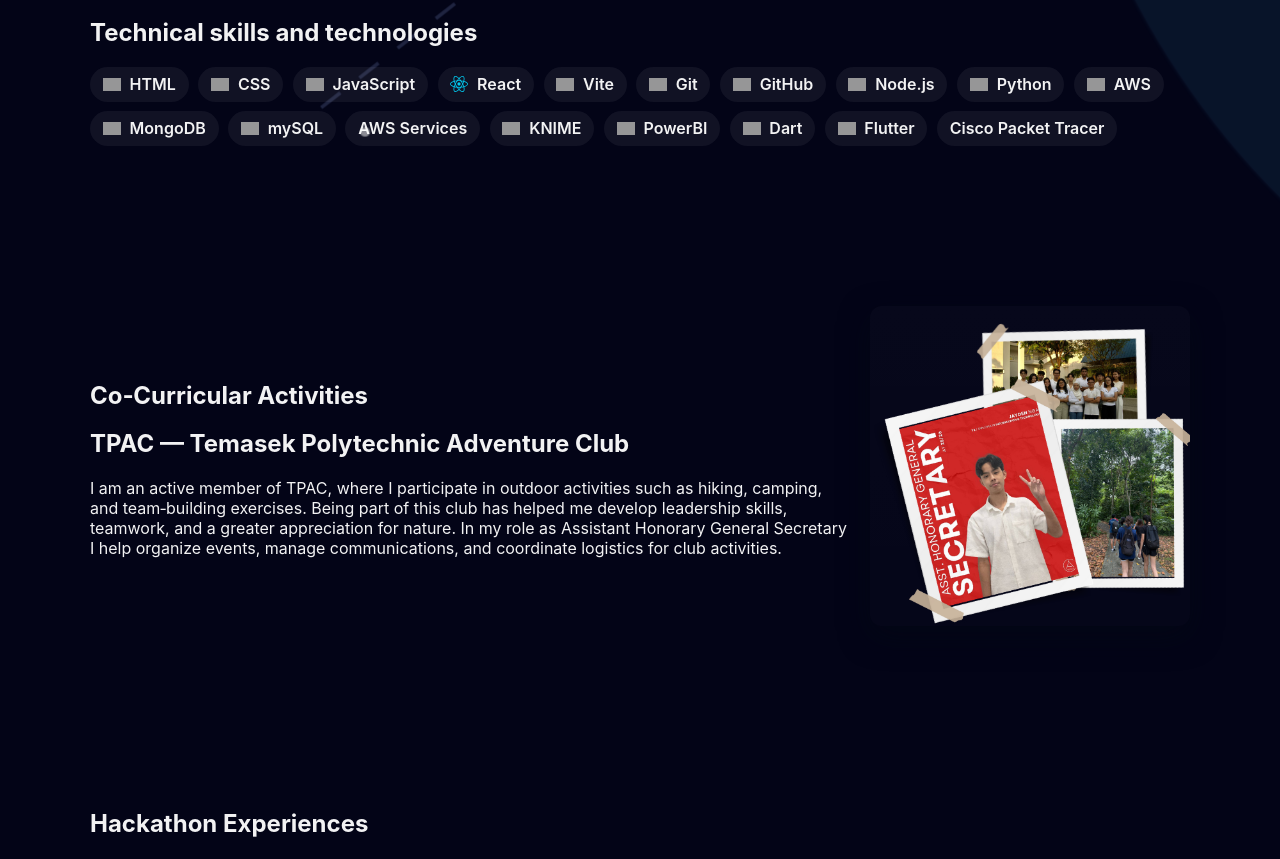
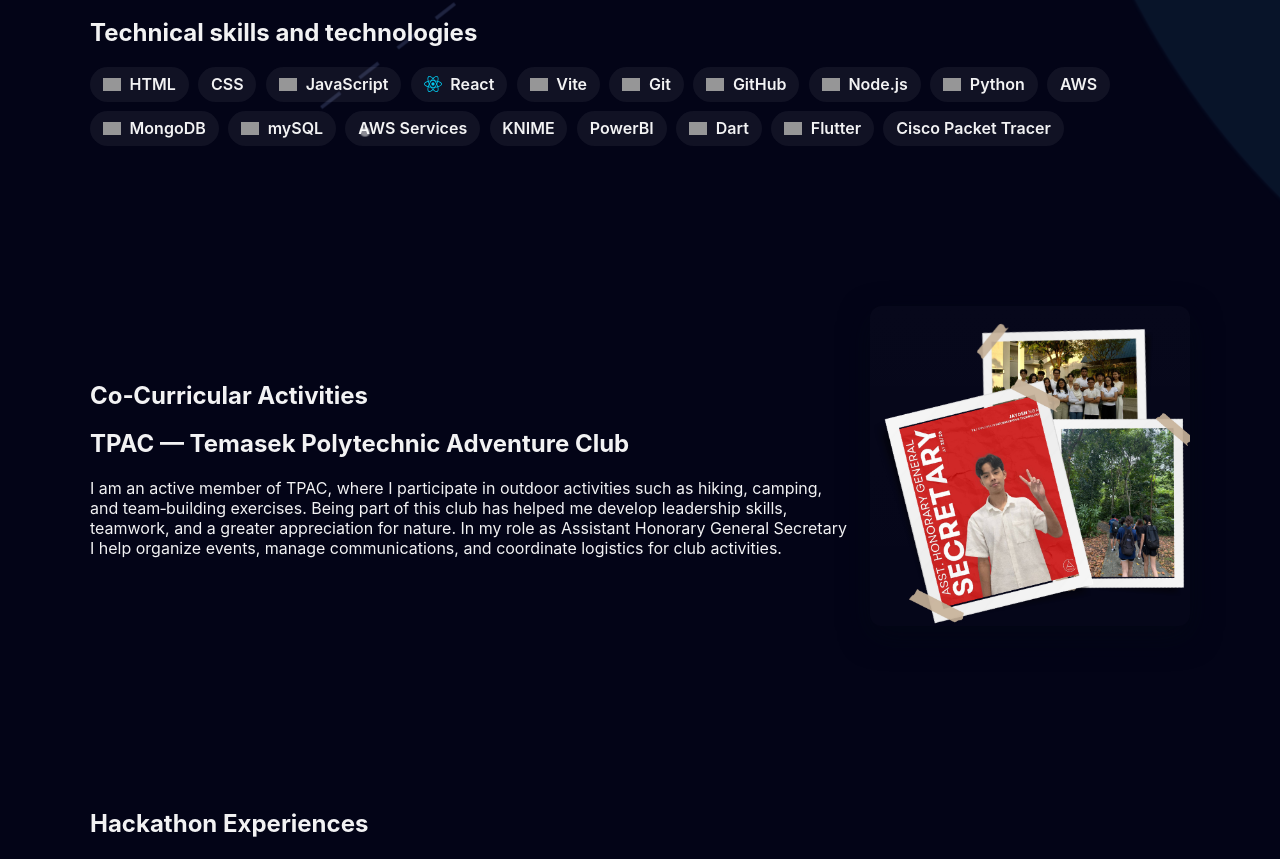
Before and after one commit to jxyd-den/portfolio, a React app: page / in a window 1280 px wide. Shown: the part 1180-2039 px from the top of the page. Built offline with nearby package versions, Linux system fonts and the light colour scheme; grey boxes are pictures that could not be loaded; the HTML template or start-up script is replaced by a standard one.

Commit message:
Update About.jsx

```diff
--- a/src/components/About.jsx
+++ b/src/components/About.jsx
@@ -23,9 +23,10 @@
 ]
 
 // map friendly skill names to Simple Icons slugs where available
+// NOTE: to avoid runtime 404s we only request icons for a curated set
+// (some niche slugs like certain enterprise products sometimes 404 on the CDN).
 const iconSlugs = {
   HTML: 'html5',
-  CSS: 'css3',
   JavaScript: 'javascript',
   React: 'react',
   Vite: 'vite',
@@ -33,11 +34,8 @@
   GitHub: 'github',
   'Node.js': 'nodedotjs',
   Python: 'python',
-  AWS: 'amazonaws',
   MongoDB: 'mongodb',
   mySQL: 'mysql',
-  KNIME: 'knime',
-  PowerBI: 'microsoftpowerbi',
   Dart: 'dart',
   Flutter: 'flutter',
 }
```
